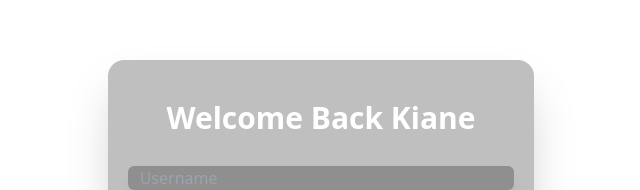
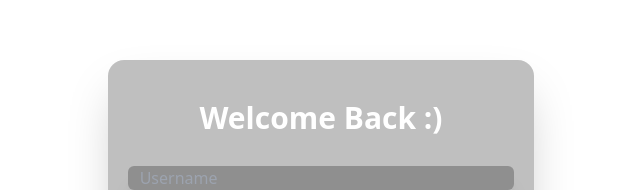
Before and after one commit to Routinr/routinr-frontend, a React (Vite) app in the folder routinr/: page /login in a window 1280 px wide. Shown: the part 202-392 px from the top of the page, without its empty margins (319-959 px from the left). Built offline with nearby package versions, Linux system fonts and the light colour scheme.

Commit message:
welcome message

```diff
--- a/routinr/src/views/authentication/Login.jsx
+++ b/routinr/src/views/authentication/Login.jsx
@@ -11,7 +11,7 @@ const Login = () => {
     <div className="md:w-1/3 custom-sm:w-[400px] bg-black shadow-2xl rounded-2xl p-5 bg-clip-padding bg-opacity-25">
       <div className="">
         <h1 className="my-[20px] text-white text-3xl font-semibold text-center mb-[30px]">
-        Welcome Back Kiane
+        Welcome Back :)
         </h1>
         <form action="" className="flex flex-col">
           <input
```
